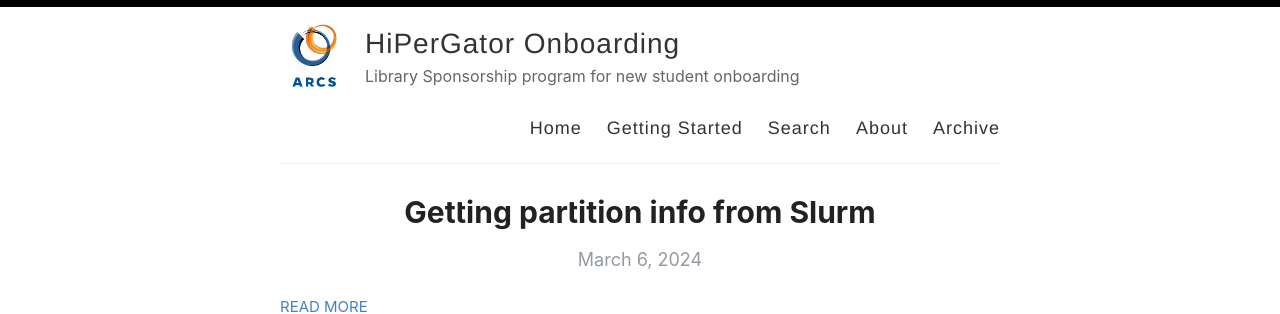
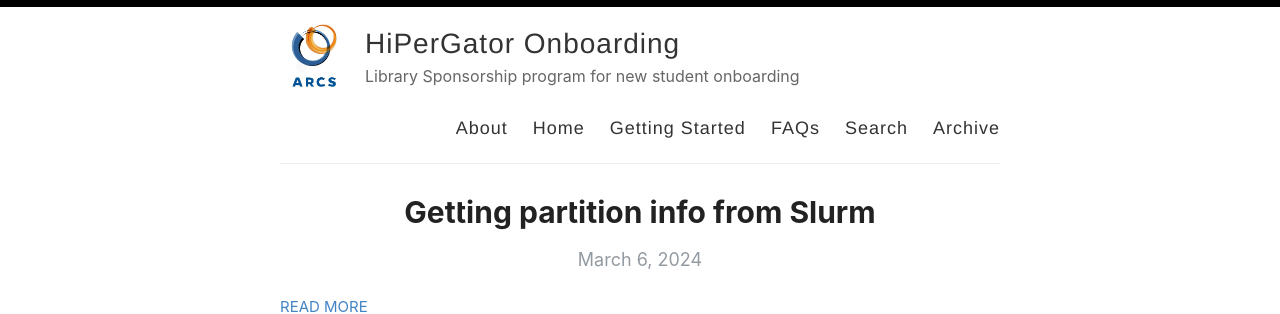
Before and after one commit to NatyaHans/HiPerGatorOnboarding, a Jekyll site: the page built from index.html, in a window 1280 px wide. Shown: the top 314 px of the page. Built offline with Jekyll 4.4.1, drawn with Linux system fonts in a browser that asks for light colours; the list of posts is cut into pages by our own code.

Commit message:
Update default.html adding faqs

```diff
--- a/_layouts/default.html
+++ b/_layouts/default.html
@@ -28,10 +28,11 @@
             </div>
 
             <nav>
+              <a href="{{ site.baseurl }}/about">About</a>
               <a href="{{ site.baseurl }}/">Home</a>
               <a href="{{ site.baseurl }}/getting-started">Getting Started</a>
+              <a href="{{ site.baseurl }}/faqs">FAQs</a>
               <a href="{{ site.baseurl }}/search">Search</a>
-              <a href="{{ site.baseurl }}/about">About</a>
               <a href="{{ site.baseurl }}/archive">Archive</a>
             </nav>
           </header>
```
